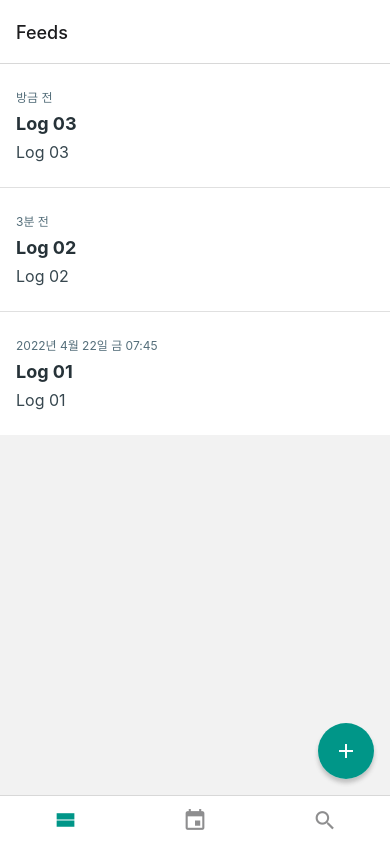
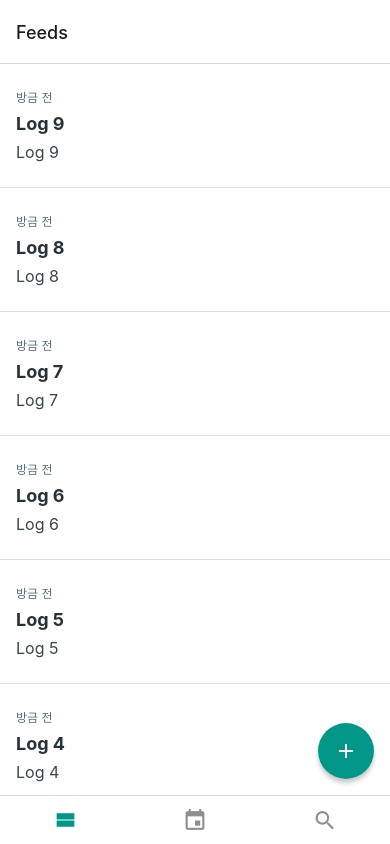
Before and after one commit to ssukim/learn-react-native, a React Native app in the folder DayLog/: screen /Feeds in a window 390 px wide. Built offline with nearby package versions, Linux system fonts and the light colour scheme.

Commit message:
animation scroll

```diff
--- a/DayLog/components/FeedList.tsx
+++ b/DayLog/components/FeedList.tsx
@@ -1,12 +1,35 @@
 import React from 'react';
-import {FlatList, StyleSheet, View} from 'react-native';
+import {
+  FlatList,
+  NativeScrollEvent,
+  NativeSyntheticEvent,
+  StyleSheet,
+  View,
+} from 'react-native';
 import {LogsProps} from '../screens/contexts/LogContext';
 import FeedListItem from './FeedListItem';
 
 type Props = {
   logs: LogsProps[];
+  onScrolledToBottom: (isBottom: boolean) => void;
 };
-function FeedList({logs}: Props) {
+function FeedList({logs, onScrolledToBottom}: Props) {
+  const onScroll = (e: NativeSyntheticEvent<NativeScrollEvent>) => {
+    if (!onScrolledToBottom) {
+      return;
+    }
+
+    const {contentSize, layoutMeasurement, contentOffset} = e.nativeEvent;
+    const distanceFromBottom =
+      contentSize.height - layoutMeasurement.height - contentOffset.y;
+
+    if (distanceFromBottom < 72) {
+      onScrolledToBottom(true);
+    } else {
+      onScrolledToBottom(false);
+    }
+  };
+
   return (
     <FlatList
       data={logs}
@@ -21,6 +44,7 @@ function FeedList({logs}: Props) {
       )}
       keyExtractor={log => log.id}
       ItemSeparatorComponent={() => <View style={styles.separator} />}
+      onScroll={onScroll}
     />
   );
 }
--- a/DayLog/components/FloatingWriteButton.tsx
+++ b/DayLog/components/FloatingWriteButton.tsx
@@ -18,6 +18,10 @@ function FloatingWriteButton({hidden}: Props) {
   const animation = useRef(new Animated.Value(0)).current;
 
   useEffect(() => {
+    // Animated.timing(animation, {
+    //   toValue: hidden ? 1 : 0,
+    //   useNativeDriver: true,
+    // }).start();
     Animated.spring(animation, {
       toValue: hidden ? 1 : 0,
       useNativeDriver: true,
--- a/DayLog/screens/FeedsScreen.tsx
+++ b/DayLog/screens/FeedsScreen.tsx
@@ -1,4 +1,4 @@
-import React, {useContext} from 'react';
+import React, {useContext, useState} from 'react';
 import {StyleSheet, View} from 'react-native';
 import FeedList from '../components/FeedList';
 import FloatingWriteButton from '../components/FloatingWriteButton';
@@ -6,12 +6,17 @@ import LogContext from './contexts/LogContext';
 
 function FeedsScreen() {
   const {logs} = useContext(LogContext);
-  console.log(JSON.stringify(logs, null, 2));
+  const [hidden, setHidden] = useState(false);
+  const onScrolledToBottom = (isBottom: boolean) => {
+    if (hidden !== isBottom) {
+      setHidden(isBottom);
+    }
+  };
 
   return (
     <View style={styles.block}>
-      <FeedList logs={logs} />
-      <FloatingWriteButton hidden={false} />
+      <FeedList logs={logs} onScrolledToBottom={onScrolledToBottom} />
+      <FloatingWriteButton hidden={hidden} />
     </View>
   );
 }
--- a/DayLog/screens/contexts/LogContext.tsx
+++ b/DayLog/screens/contexts/LogContext.tsx
@@ -22,26 +22,16 @@ type Props = {
   children: React.ReactNode;
 };
 export function LogContextProvider({children}: Props) {
-  const [logs, setLogs] = useState<LogsProps[]>([
-    {
-      id: uuidv4(),
-      title: 'Log 03',
-      body: 'Log 03',
-      date: new Date(),
-    },
-    {
-      id: uuidv4(),
-      title: 'Log 02',
-      body: 'Log 02',
-      date: new Date(Date.now() - 1000 * 60 * 3),
-    },
-    {
-      id: uuidv4(),
-      title: 'Log 01',
-      body: 'Log 01',
-      date: new Date(Date.now() - 1000 * 60 * 60 * 24 * 3),
-    },
-  ]);
+  const [logs, setLogs] = useState<LogsProps[]>(
+    Array.from({length: 10})
+      .map((_, index) => ({
+        id: uuidv4(),
+        title: `Log ${index}`,
+        body: `Log ${index}`,
+        date: new Date(),
+      }))
+      .reverse(),
+  );
 
   const onCreate = ({id, title, body, date}: LogsProps) => {
     const log = {
```
